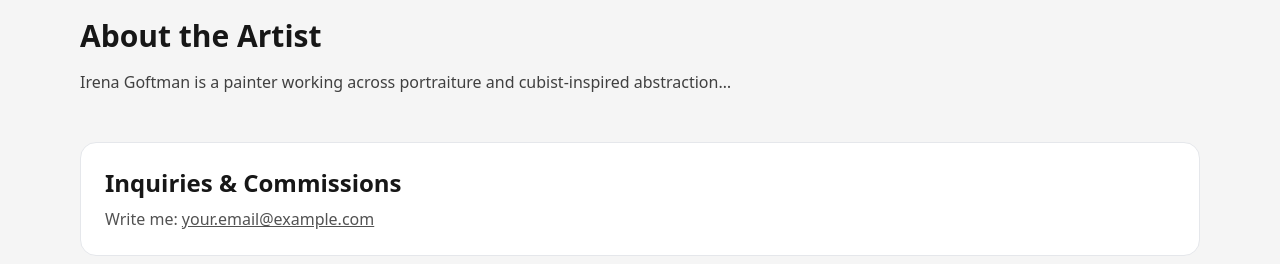
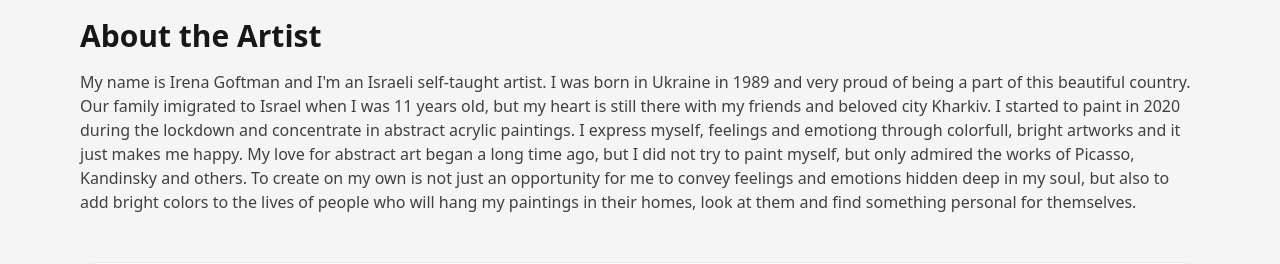
Before and after one commit to irenagoftman/irena-portfolio, a React (Vite) app: page / in a window 1280 px wide. Shown: the part 1413-1677 px from the top of the page. Built offline with nearby package versions, Linux system fonts and the light colour scheme; the HTML template or start-up script is replaced by a standard one.

Commit message:
Update App.jsx

```diff
--- a/src/App.jsx
+++ b/src/App.jsx
@@ -99,7 +99,11 @@ export default function App() {
       {/* About */}
       <section id="about" className="max-w-6xl mx-auto px-4 py-12">
         <h2 className="text-2xl md:text-3xl font-semibold">About the Artist</h2>
-        <p className="mt-4 text-neutral-700">Irena Goftman is a painter working across portraiture and cubist-inspired abstraction…</p>
+        <p className="mt-4 text-neutral-700">My name is Irena Goftman and I'm an Israeli self-taught artist. I was born in Ukraine in 1989 and very proud of being a part of this beautiful country. Our family imigrated to Israel when I was 11 years old, but my heart is still there with my friends and beloved city Kharkiv.
+
+I started to paint in 2020 during the lockdown and concentrate in abstract acrylic paintings. I express myself, feelings and emotiong through colorfull, bright artworks and it just makes me happy.
+
+My love for abstract art began a long time ago, but I did not try to paint myself, but only admired the works of Picasso, Kandinsky and others. To create on my own is not just an opportunity for me to convey feelings and emotions hidden deep in my soul, but also to add bright colors to the lives of people who will hang my paintings in their homes, look at them and find something personal for themselves.</p>
       </section>
 
       {/* Contact */}
```
